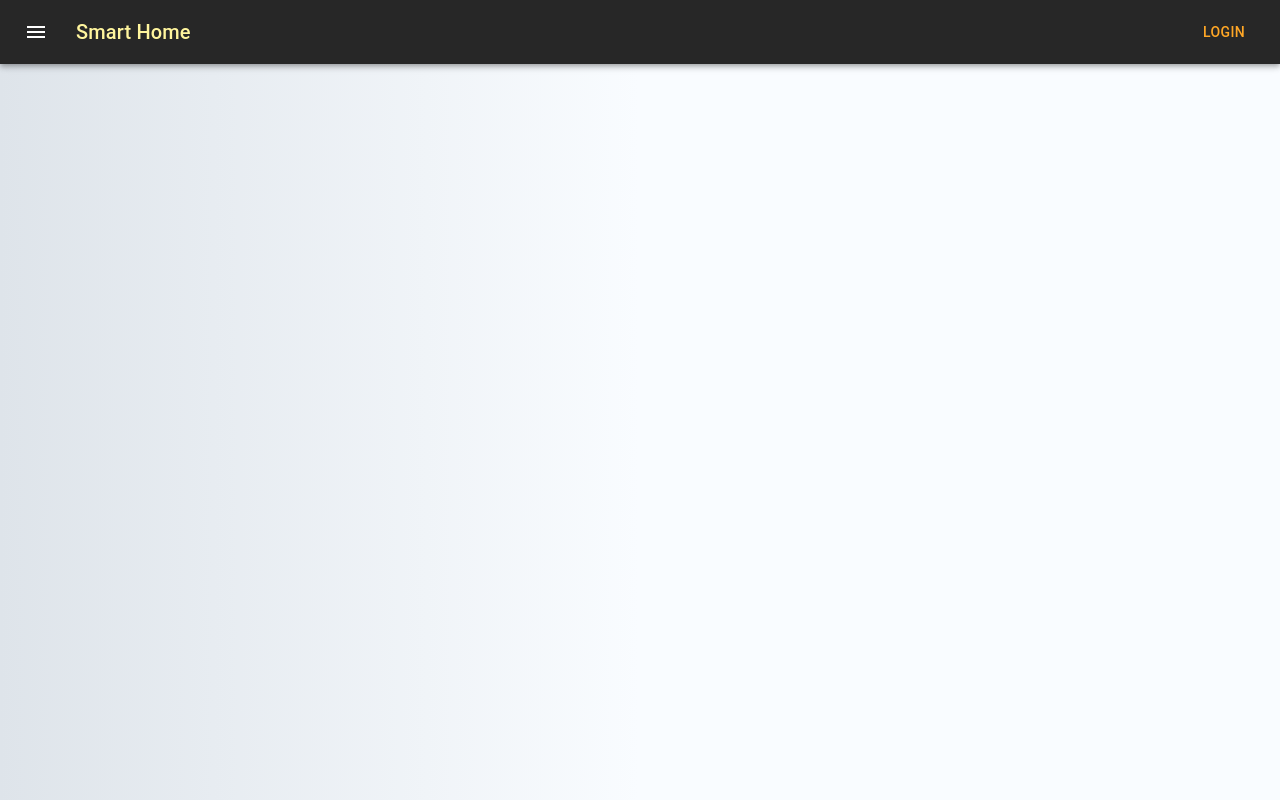
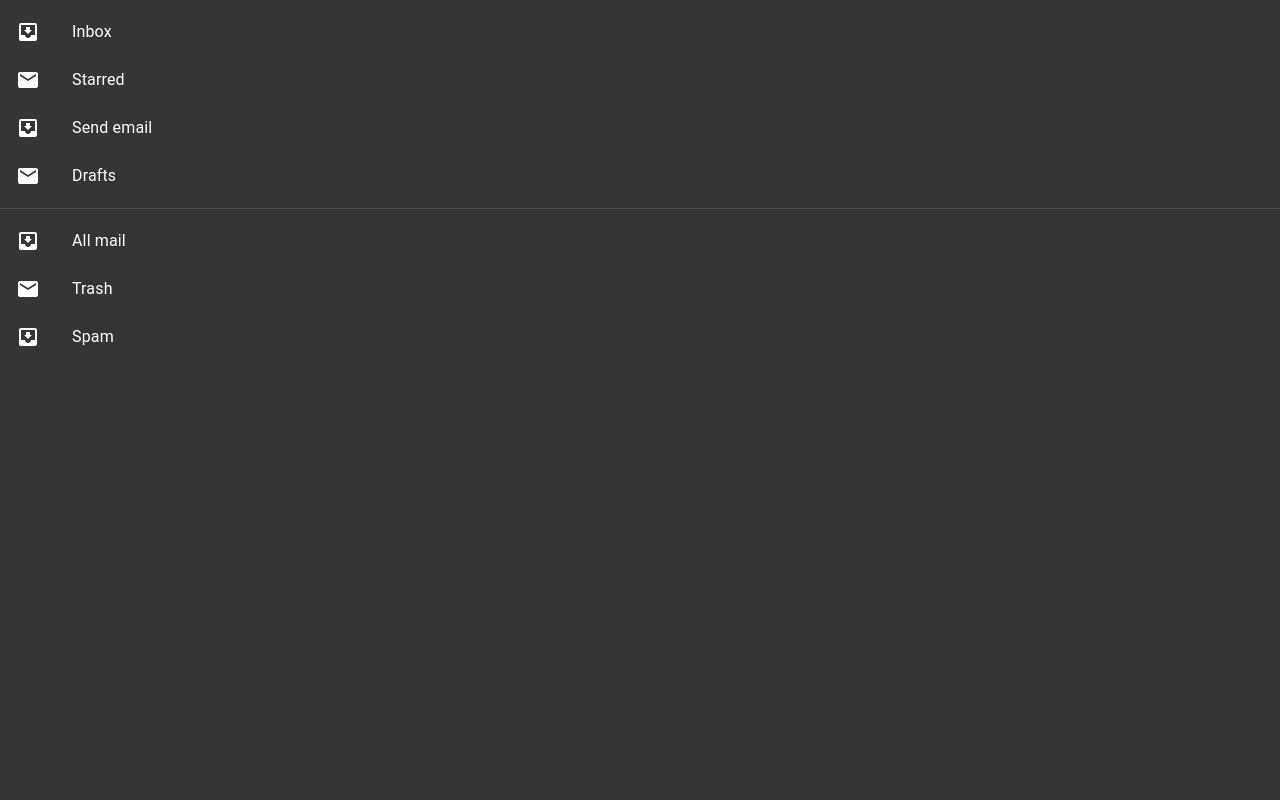
Before and after one commit to Oddisey000/smart-home, a React (Create React App) app: page / in a window 1280 px wide. Both pictures are taken after a click on the button "menu". Built offline with nearby package versions, Linux system fonts and the light colour scheme.

Commit message:
App bar added to the project

```diff
--- a/src/components/header/app-bar/app-bar.component.jsx
+++ b/src/components/header/app-bar/app-bar.component.jsx
@@ -1,24 +1,16 @@
 import React from 'react';
-import { AppBar, Box, Toolbar, Typography, IconButton } from '@mui/material';
-import MenuIcon from '@mui/icons-material/Menu';
+import { AppBar, Box, Toolbar, Typography } from '@mui/material';
 import './app-bar.component.scss';
 
 import AccountModalComponent from '../account-modal/account.modal.component';
+import LeftSideDrawer from '../app-drawer/app-drawer.component';
 
 const AppBarComponent = () => {
   return (
     <Box sx={{ flexGrow: 1 }}>
       <AppBar position="static">
         <Toolbar>
-          <IconButton
-            size="large"
-            edge="start"
-            color="inherit"
-            aria-label="menu"
-            sx={{ mr: 2 }}
-          >
-            <MenuIcon />
-          </IconButton>
+          <LeftSideDrawer />
           <Typography color="warning" variant="h6" component="div" sx={{ flexGrow: 1 }}>
             <span id="app-name">Smart Home</span>
           </Typography>
--- a/src/components/header/app-bar/app-bar.component.scss
+++ b/src/components/header/app-bar/app-bar.component.scss
@@ -1,6 +1,3 @@
 #app-name {
-  /*background: -webkit-linear-gradient(#eee, #999);
-  -webkit-text-fill-color: transparent;
-  background-clip: text;*/
-  color: #fff59d;
+  color: #64ffda;
 }
--- /dev/null
+++ b/src/components/header/app-drawer/app-drawer.component.jsx
@@ -0,0 +1,81 @@
+import React from 'react';
+import { Box, Drawer, List, Divider, ListItem, ListItemIcon, ListItemText, IconButton } from '@mui/material';
+import InboxIcon from '@mui/icons-material/MoveToInbox';
+import MailIcon from '@mui/icons-material/Mail';
+import MenuIcon from '@mui/icons-material/Menu';
+
+const LeftSideDrawer = () => {
+  const [state, setState] = React.useState({
+    top: false,
+    left: false,
+    bottom: false,
+    right: false,
+  });
+
+  const toggleDrawer = (anchor, open) => (event) => {
+    if (event.type === 'keydown' && (event.key === 'Tab' || event.key === 'Shift')) {
+      return;
+    }
+
+    setState({ ...state, [anchor]: open });
+  };
+
+  const list = (anchor) => (
+    <Box
+      sx={{ width: anchor === 'top' || anchor === 'bottom' ? 'auto' : "100vw" }}
+      role="presentation"
+      onClick={toggleDrawer(anchor, false)}
+      onKeyDown={toggleDrawer(anchor, false)}
+    >
+      <List>
+        {['Inbox', 'Starred', 'Send email', 'Drafts'].map((text, index) => (
+          <ListItem button key={text}>
+            <ListItemIcon>
+              {index % 2 === 0 ? <InboxIcon /> : <MailIcon />}
+            </ListItemIcon>
+            <ListItemText primary={text} />
+          </ListItem>
+        ))}
+      </List>
+      <Divider />
+      <List>
+        {['All mail', 'Trash', 'Spam'].map((text, index) => (
+          <ListItem button key={text}>
+            <ListItemIcon>
+              {index % 2 === 0 ? <InboxIcon /> : <MailIcon />}
+            </ListItemIcon>
+            <ListItemText primary={text} />
+          </ListItem>
+        ))}
+      </List>
+    </Box>
+  );
+
+  return (
+    <div>
+      {['left'].map((anchor) => (
+        <React.Fragment key={anchor}>
+          <IconButton
+            size="large"
+            edge="start"
+            color="inherit"
+            aria-label="menu"
+            sx={{ mr: 2 }}
+            onClick={toggleDrawer(anchor, true)}
+          >
+            <MenuIcon />
+          </IconButton>
+          <Drawer
+            anchor={anchor}
+            open={state[anchor]}
+            onClose={toggleDrawer(anchor, false)}
+          >
+            {list(anchor)}
+          </Drawer>
+        </React.Fragment>
+      ))}
+    </div>
+  );
+}
+
+export default LeftSideDrawer;
```
